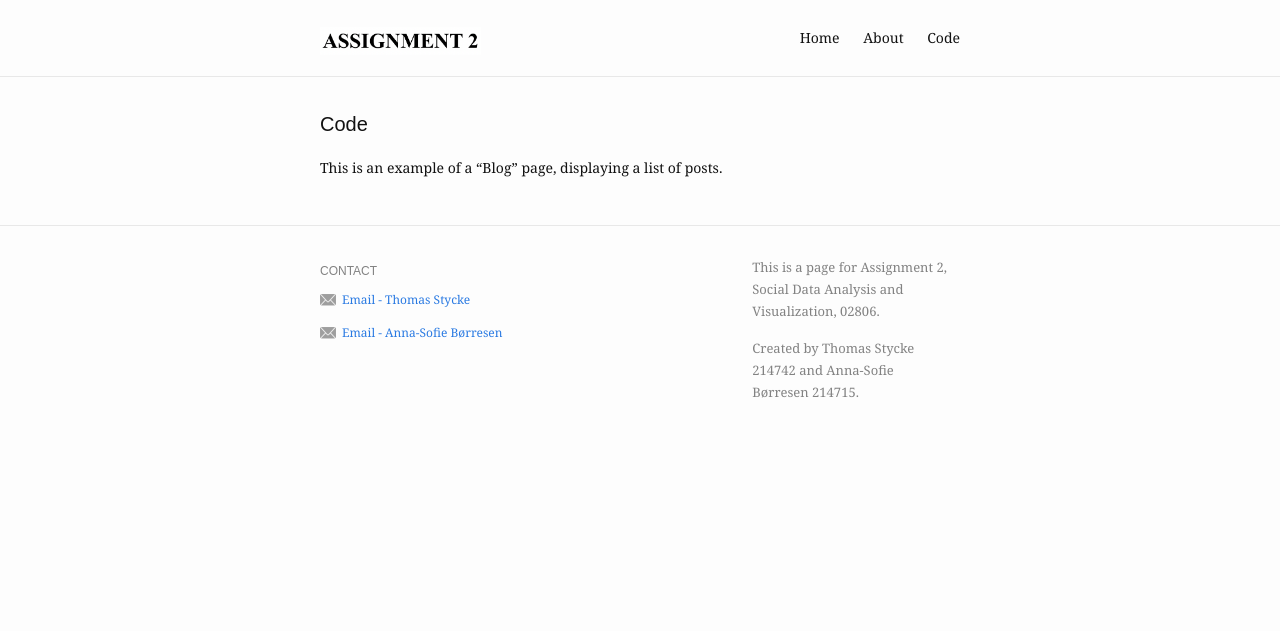
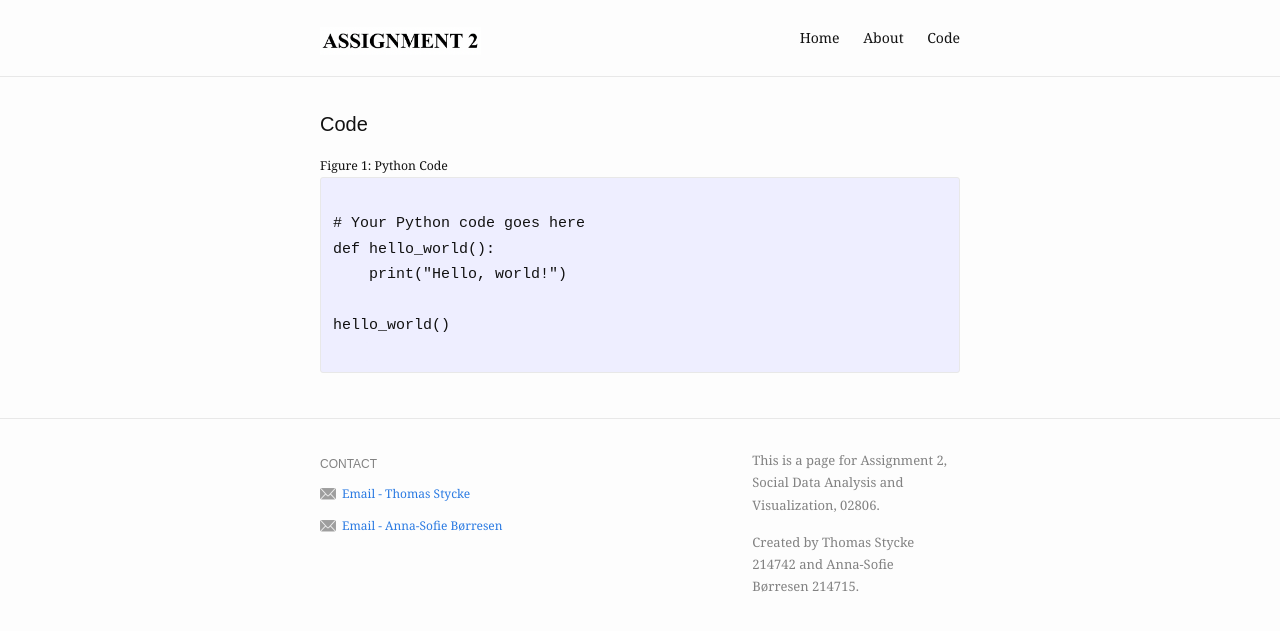
Before and after one commit to Thomasstycke/Thomasstycke.github.io, a Jekyll site: the page built from code.md, in a window 1280 px wide. Shown: the top 631 px of the page. Built offline with Jekyll 4.4.1, drawn with Linux system fonts in a browser that asks for light colours.

```diff
--- a/code.md
+++ b/code.md
@@ -4,5 +4,13 @@ title: Code
 slug: /code
 ---
 
-This is an example of a "Blog" page, displaying a list of posts.
-<br />
+<figure>
+    <figcaption>Figure 1: Python Code</figcaption>
+    <pre><code class="python">
+# Your Python code goes here
+def hello_world():
+    print("Hello, world!")
+
+hello_world()
+    </code></pre>
+</figure>
```
Also changed, not shown: about.md (+2 -2 lines).
